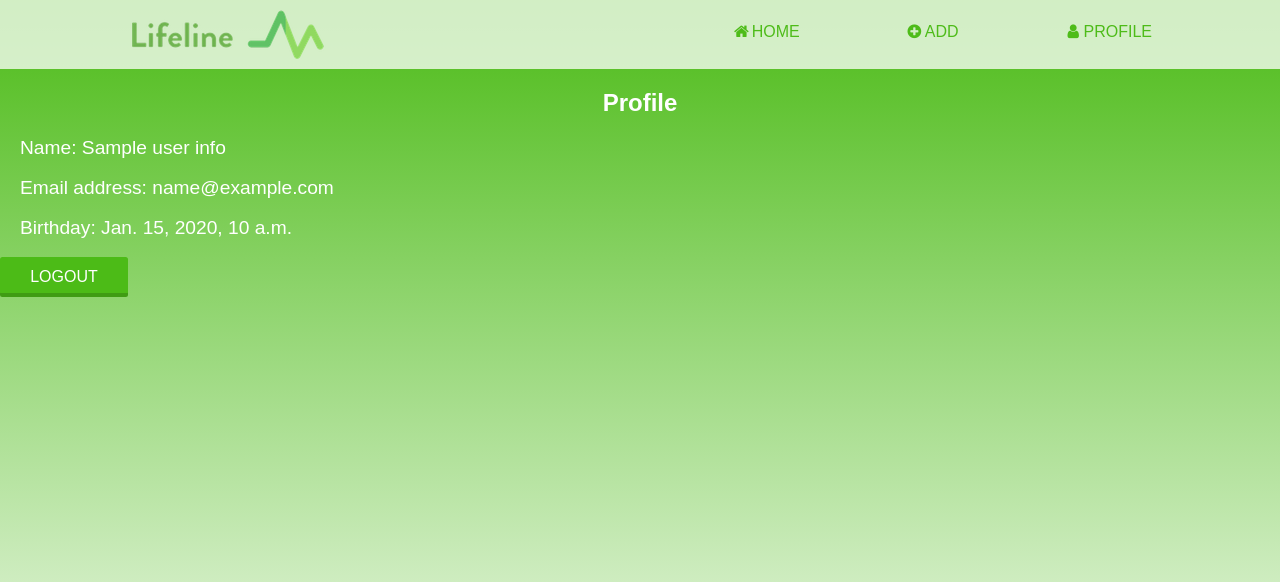
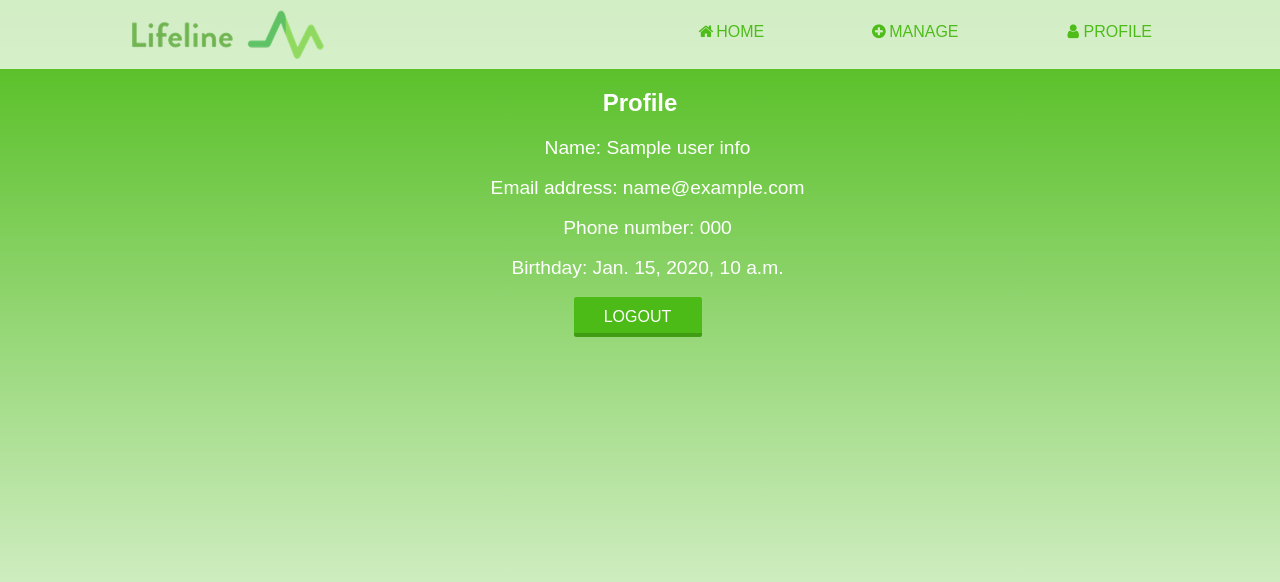
Before and after one commit to jreese28/Lifeline, a Django app: template LifelineApp/mysite/templates/profile.html in a window 1280 px wide. Shown: the top 582 px of the page. Run offline with Django 4.2, Linux system fonts and the light colour scheme; the template is opened without the code that fills it: most values are stand-ins (such as "Sample title", 1, 10 or a date in 2020); some libraries are stand-ins or nearby versions.

Commit message:
Update profile.html

```diff
--- a/LifelineApp/mysite/templates/profile.html
+++ b/LifelineApp/mysite/templates/profile.html
@@ -11,20 +11,20 @@
 <body>
 <header>
     <div class="container">
-        <a href = "/">
+        <a href = "/home">
             <img src="{% static 'assets/logo.png' %}" alt="logo" class="logo">
         </a>
         <nav>
             <ul>
-                <li><a href="/"><i class="fa fa-fw fa-home"></i>Home</a></li>
-                <li><a href="/add"><i class="fa fa-fw fa-plus-circle"></i>Add</a></li>
+                <li><a href="/home"><i class="fa fa-fw fa-home"></i>Home</a></li>
+                <li><a href="/add"><i class="fa fa-fw fa-plus-circle"></i>Manage</a></li>
                 <li><a href=""><i class="fa fa-fw fa-user"></i>Profile</a></li>
             </ul>
         </nav>
     </div>
 </header>
 <h2>Profile</h2>
-<form action="/register/" method="post">
+<form style="text-align:center" action="/register/" method="post">
     {% csrf_token %}
 {% if user_info.name %}
 <label for="fullname">Name: {{ user_info.name }} </label>
@@ -44,6 +44,15 @@
 <br>
 <br>
 
+{% if user_info.phone %}
+<label for="phone">Phone number: {{ user_info.phone }} </label>
+{% else %}
+<label for="phone">Phone number: </label>
+<input style="width: 300px;" type="text" id="phone" name="phone" placeholder="Enter phone number" required>
+{% endif %}
+<br>
+<br>
+
 {% if user_info.birthday %}
 <label for="birthday">Birthday: {{ user_info.birthday }}</label>
 {% else %}
@@ -59,12 +68,13 @@
 </form-->
 
 {% if user_info.birthday == null and user_info.name == null and user_info.email == null %}
-<button type="submit" href="/home" class="profile-buttons">Submit</button>
-{% endif %}
+<button style="text-align:center" type="submit" href="/home" class="profile-buttons">Submit</button>
+{% else %}
 <!--a type = "button" href="/" class="profile-buttons">Logout</a-->
 </form>
+<div style="text-align:center">
 <a type="button" href="/logOut"  class="profile-buttons">Logout</a>
-
-
+</div>
+{% endif %}
 </body>
 </html>
```
